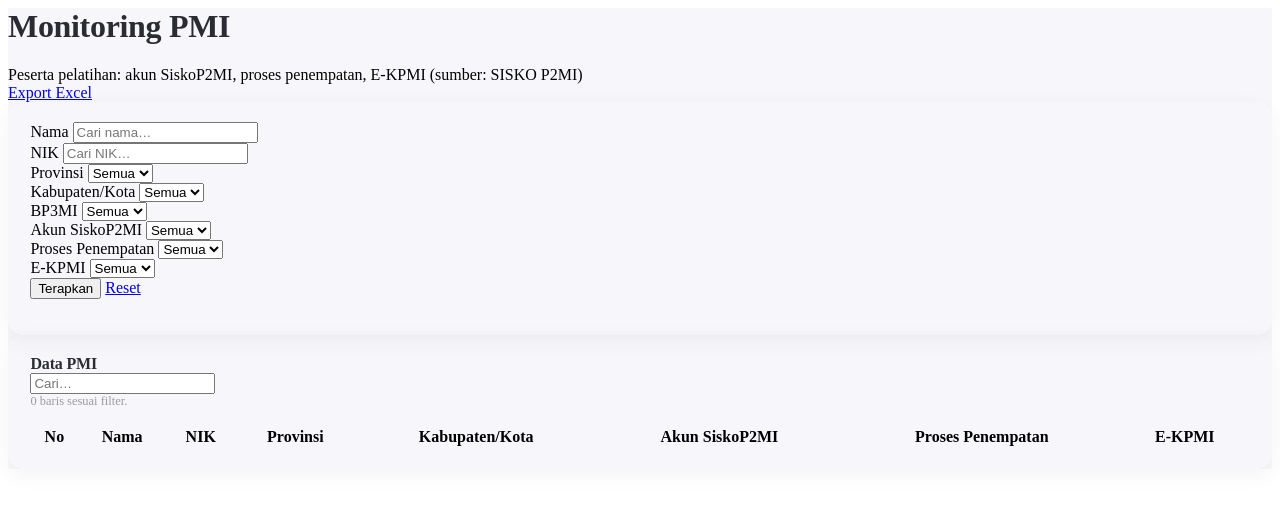
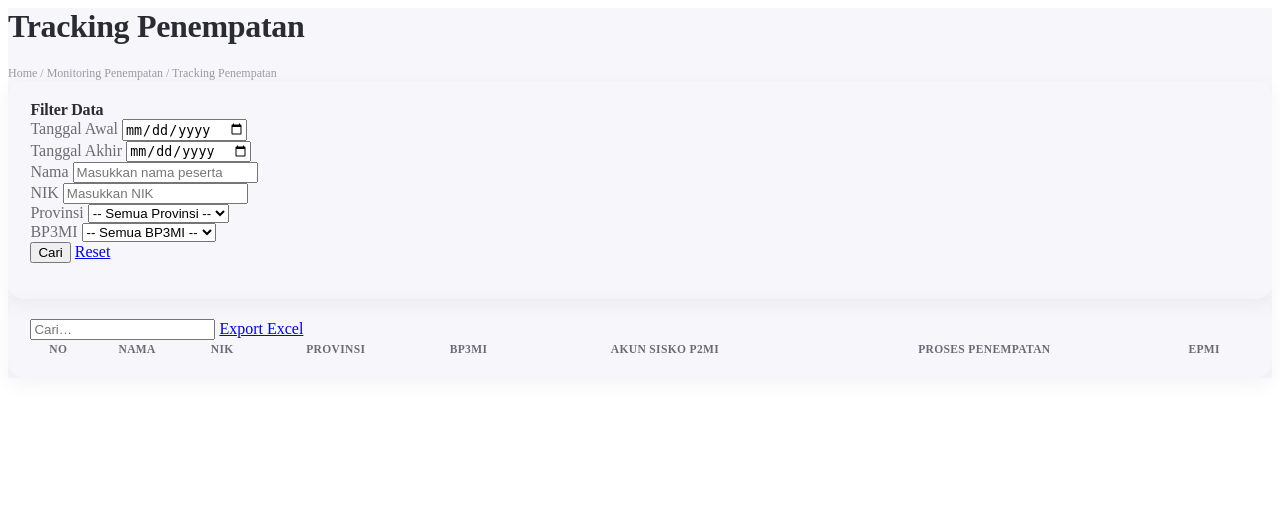
Before and after one commit to nrizal90/dashboard-peta, a CodeIgniter app: the page made by application/views/dashboard/monitoring_pmi.php in a window 1280 px wide. Shown: the top 508 px of the page. Run offline with CodeIgniter, Linux system fonts and the light colour scheme; lists and menus that the app fills with data are empty.

Commit message:
Add version 2 support for Monitoring PMI; update routes, controller, view, and sidebar

```diff
--- a/application/config/routes.php
+++ b/application/config/routes.php
@@ -80,6 +80,8 @@ $route['penempatan-v2']        = 'dashboard/penempatan/2';
 $route['penempatan-v2/export'] = 'dashboard/penempatan_export/2';
 $route['monitoring-pmi']        = 'dashboard/monitoring_pmi';
 $route['monitoring-pmi/export'] = 'dashboard/monitoring_pmi_export';
+$route['monitoring-pmi-v2']        = 'dashboard/monitoring_pmi/2';
+$route['monitoring-pmi-v2/export'] = 'dashboard/monitoring_pmi_export/2';
 
 // Menu "Daftar Pendataan" (tabel lembaga + export)
 $route['daftar-pendataan']        = 'dashboard/daftar_pendataan';
--- a/application/views/dashboard/monitoring_pmi.php
+++ b/application/views/dashboard/monitoring_pmi.php
@@ -1,16 +1,23 @@
 <?php
 /**
- * Monitoring PMI — tabel peserta pelatihan + flag akun / proses penempatan / E-KPMI.
- * Sumber: DB SISKO P2MI via Vokasi_repo::pmiRows(). Filter GET berlaku ke tabel & export.
+ * Tracking Penempatan — tabel peserta pelatihan + flag akun / proses penempatan / E-PMI.
+ * Sumber: DB SISKO P2MI via Vokasi_repo::pmiRows($filter, $versi). Filter GET berlaku ke tabel & export.
+ * Versi 2 (M_PMI_VOKASI) tidak punya penyelenggara → filter & kolom BP3MI disembunyikan.
  */
 $rows    = isset($rows) ? $rows : array();
 $options = isset($options) ? $options : array();
 $filter  = isset($filter) ? $filter : array();
+$v2      = isset($versi) && (int) $versi === 2;
+$base    = $v2 ? 'monitoring-pmi-v2' : 'monitoring-pmi';
 $fv      = function ($k) use ($filter) { return isset($filter[$k]) ? $filter[$k] : ''; };
-$yn      = function ($v) { return $v ? '<span class="badge badge-success">Ya</span>' : '<span class="badge badge-light">Tidak</span>'; };
-$selects = array('provinsi' => 'Provinsi', 'kabupaten' => 'Kabupaten/Kota', 'bp3mi' => 'BP3MI');
-$flags   = array('has_akun' => 'Akun SiskoP2MI', 'has_pen' => 'Proses Penempatan', 'has_epmi' => 'E-KPMI');
-$exportUrl = site_url('monitoring-pmi/export') . ($filter ? '?' . http_build_query($filter) : '');
+$flag    = function ($v) {
+	return $v
+		? '<span class="dg-flag yes" title="Ya"><i class="fas fa-check"></i></span>'
+		: '<span class="dg-flag no" title="Tidak"><i class="fas fa-times"></i></span>';
+};
+$selects = array('provinsi' => array('Provinsi', '-- Semua Provinsi --'));
+if ( ! $v2) { $selects['bp3mi'] = array('BP3MI', '-- Semua BP3MI --'); }
+$exportUrl = site_url($base . '/export') . ($filter ? '?' . http_build_query($filter) : '');
 ?>
 
 <style>
@@ -18,57 +25,62 @@ $exportUrl = site_url('monitoring-pmi/export') . ($filter ? '?' . http_build_que
 	.dg-card { border: 0; border-radius: 1rem; box-shadow: 0 6px 22px rgba(0,0,0,.05); }
 	.dg-card .card-body { padding: 1.25rem 1.4rem; }
 	.dg-title { font-weight: 800; color: #2b2b33; letter-spacing: -.01em; }
-	.dg-sub { color: #9a9aa6; font-size: .78rem; margin-bottom: 1rem; }
+	.dg-crumb { color: #9a9aa6; font-size: .75rem; }
+	.dg-wrap label.small { color: #6b6b76 !important; }
+	#tblPmi thead th { font-size: .72rem; text-transform: uppercase; letter-spacing: .03em; color: #6b6b76; }
+	#tblPmi td, #tblPmi th { vertical-align: middle; }
+	.dg-flag {
+		display: inline-flex; align-items: center; justify-content: center;
+		width: 26px; height: 26px; border-radius: 50%; font-size: .75rem;
+	}
+	.dg-flag.yes { background: var(--dg-gold-light); color: var(--dg-gold-deep); }
+	.dg-flag.no  { background: #f1f1f5; color: #b0b0bc; }
 </style>
 
 <div class="container-fluid dg-wrap py-2">
 
-	<div class="d-sm-flex align-items-center justify-content-between mb-3">
-		<div>
-			<h1 class="h4 dg-title mb-1">Monitoring PMI</h1>
-			<div class="text-muted small">Peserta pelatihan: akun SiskoP2MI, proses penempatan, E-KPMI (sumber: SISKO P2MI)</div>
-		</div>
-		<a href="<?= $exportUrl ?>" class="btn btn-sm btn-warning font-weight-bold mt-2 mt-sm-0">
-			<i class="fas fa-file-excel mr-1"></i> Export Excel
-		</a>
+	<div class="mb-3">
+		<h1 class="h4 dg-title mb-1">Tracking Penempatan<?= $v2 ? ' <span class="badge badge-warning align-middle">Versi 2</span>' : '' ?></h1>
+		<div class="dg-crumb">Home / Monitoring Penempatan / Tracking Penempatan</div>
 	</div>
 
 	<!-- ===== FILTER (GET) — berlaku untuk tabel dan export ===== -->
 	<div class="card dg-card mb-4">
 		<div class="card-body py-3">
-			<form method="get" class="form-row align-items-end">
-				<div class="col-lg-2 col-md-4 col-sm-6 col-12 mb-2">
-					<label class="small font-weight-bold text-muted mb-1" for="f_nama">Nama</label>
-					<input type="text" class="form-control form-control-sm" id="f_nama" name="nama" value="<?= html_escape($fv('nama')) ?>" placeholder="Cari nama…">
+			<div class="dg-title h6 mb-3">Filter Data</div>
+			<form method="get">
+				<div class="form-row">
+					<div class="col-md-4 col-sm-6 col-12 mb-2">
+						<label class="small font-weight-bold mb-1" for="f_tgl_awal">Tanggal Awal</label>
+						<input type="date" class="form-control form-control-sm" id="f_tgl_awal" name="tgl_awal" value="<?= html_escape($fv('tgl_awal')) ?>">
 					</div>
-				<div class="col-lg-2 col-md-4 col-sm-6 col-12 mb-2">
-					<label class="small font-weight-bold text-muted mb-1" for="f_nik">NIK</label>
-					<input type="text" class="form-control form-control-sm" id="f_nik" name="nik" value="<?= html_escape($fv('nik')) ?>" placeholder="Cari NIK…">
+					<div class="col-md-4 col-sm-6 col-12 mb-2">
+						<label class="small font-weight-bold mb-1" for="f_tgl_akhir">Tanggal Akhir</label>
+						<input type="date" class="form-control form-control-sm" id="f_tgl_akhir" name="tgl_akhir" value="<?= html_escape($fv('tgl_akhir')) ?>">
 					</div>
-				<?php foreach ($selects as $key => $label): ?>
-				<div class="col-lg-2 col-md-4 col-sm-6 col-12 mb-2">
-					<label class="small font-weight-bold text-muted mb-1" for="f_<?= $key ?>"><?= $label ?></label>
+					<div class="col-md-4 col-sm-6 col-12 mb-2">
+						<label class="small font-weight-bold mb-1" for="f_nama">Nama</label>
+						<input type="text" class="form-control form-control-sm" id="f_nama" name="nama" value="<?= html_escape($fv('nama')) ?>" placeholder="Masukkan nama peserta">
+					</div>
+					<div class="col-md-4 col-sm-6 col-12 mb-2">
+						<label class="small font-weight-bold mb-1" for="f_nik">NIK</label>
+						<input type="text" class="form-control form-control-sm" id="f_nik" name="nik" value="<?= html_escape($fv('nik')) ?>" placeholder="Masukkan NIK">
+					</div>
+					<?php foreach ($selects as $key => $s): ?>
+					<div class="col-md-4 col-sm-6 col-12 mb-2">
+						<label class="small font-weight-bold mb-1" for="f_<?= $key ?>"><?= $s[0] ?></label>
 						<select class="form-control form-control-sm" id="f_<?= $key ?>" name="<?= $key ?>">
-						<option value="">Semua</option>
+							<option value=""><?= $s[1] ?></option>
 							<?php foreach ((isset($options[$key]) ? $options[$key] : array()) as $v): ?>
 							<option value="<?= html_escape($v) ?>"<?= $fv($key) === $v ? ' selected' : '' ?>><?= html_escape($v) ?></option>
 							<?php endforeach; ?>
 						</select>
 					</div>
 					<?php endforeach; ?>
-				<?php foreach ($flags as $key => $label): ?>
-				<div class="col-lg-2 col-md-4 col-sm-6 col-12 mb-2">
-					<label class="small font-weight-bold text-muted mb-1" for="f_<?= $key ?>"><?= $label ?></label>
-					<select class="form-control form-control-sm" id="f_<?= $key ?>" name="<?= $key ?>">
-						<option value="">Semua</option>
-						<option value="1"<?= $fv($key) === '1' ? ' selected' : '' ?>>Ya</option>
-						<option value="0"<?= $fv($key) === '0' ? ' selected' : '' ?>>Tidak</option>
-					</select>
 				</div>
-				<?php endforeach; ?>
-				<div class="col-lg-2 col-12 mb-2">
-					<button type="submit" class="btn btn-sm btn-warning font-weight-bold mr-1"><i class="fas fa-filter mr-1"></i> Terapkan</button>
-					<a href="<?= site_url('monitoring-pmi') ?>" class="btn btn-sm btn-light">Reset</a>
+				<div class="mt-2">
+					<button type="submit" class="btn btn-sm btn-warning font-weight-bold mr-1"><i class="fas fa-search mr-1"></i> Cari</button>
+					<a href="<?= site_url($base) ?>" class="btn btn-sm btn-light">Reset</a>
 				</div>
 			</form>
 		</div>
@@ -77,15 +89,20 @@ $exportUrl = site_url('monitoring-pmi/export') . ($filter ? '?' . http_build_que
 	<!-- ===== TABEL ===== -->
 	<div class="card dg-card mb-4">
 		<div class="card-body">
-			<div class="d-flex justify-content-between align-items-center mb-1">
-				<div class="dg-title h6 mb-0">Data PMI</div>
+			<div class="d-flex justify-content-between align-items-center mb-3">
 				<input type="search" class="form-control form-control-sm w-auto" id="tCari" placeholder="Cari…">
+				<a href="<?= $exportUrl ?>" class="btn btn-sm btn-warning font-weight-bold">
+					<i class="fas fa-file-excel mr-1"></i> Export Excel
+				</a>
 			</div>
-			<div class="dg-sub"><?= number_format(count($rows), 0, ',', '.') ?> baris sesuai filter.</div>
 			<div class="table-responsive">
 				<table class="table table-sm table-hover" id="tblPmi" style="width:100%">
 					<thead class="thead-light">
-						<tr><th>No</th><th>Nama</th><th>NIK</th><th>Provinsi</th><th>Kabupaten/Kota</th><th>Akun SiskoP2MI</th><th>Proses Penempatan</th><th>E-KPMI</th></tr>
+						<tr>
+							<th>No</th><th>Nama</th><th>NIK</th><th>Provinsi</th>
+							<?php if ( ! $v2): ?><th>BP3MI</th><?php endif; ?>
+							<th class="text-center">Akun Sisko P2MI</th><th class="text-center">Proses Penempatan</th><th class="text-center">EPMI</th>
+						</tr>
 					</thead>
 					<tbody>
 					<?php foreach ($rows as $i => $r): ?>
@@ -94,10 +111,10 @@ $exportUrl = site_url('monitoring-pmi/export') . ($filter ? '?' . http_build_que
 							<td><?= html_escape($r['nama']) ?></td>
 							<td><?= html_escape($r['nik']) ?></td>
 							<td><?= html_escape($r['provinsi']) ?></td>
-							<td><?= html_escape($r['kabupaten']) ?></td>
-							<td><?= $yn($r['has_akun']) ?></td>
-							<td><?= $yn($r['has_pen']) ?></td>
-							<td><?= $yn($r['has_epmi']) ?></td>
+							<?php if ( ! $v2): ?><td><?= html_escape($r['bp3mi']) ?></td><?php endif; ?>
+							<td class="text-center" data-order="<?= (int) $r['has_akun'] ?>"><?= $flag($r['has_akun']) ?></td>
+							<td class="text-center" data-order="<?= (int) $r['has_pen'] ?>"><?= $flag($r['has_pen']) ?></td>
+							<td class="text-center" data-order="<?= (int) $r['has_epmi'] ?>"><?= $flag($r['has_epmi']) ?></td>
 						</tr>
 					<?php endforeach; ?>
 					</tbody>
@@ -124,10 +141,11 @@ window.addEventListener('load', function () {
 				order: [[0, 'asc']],
 				language: {
 					lengthMenu: 'Tampil _MENU_ baris',
-					info: 'Menampilkan _START_–_END_ dari _TOTAL_ baris',
+					info: 'Menampilkan _START_–_END_ dari _TOTAL_ data',
 					infoFiltered: '(disaring dari _MAX_)',
 					infoEmpty: 'Tidak ada data',
 					zeroRecords: 'Tidak ada data yang cocok',
+					emptyTable: 'Tidak ada data',
 					paginate: { previous: '‹', next: '›' }
 				},
 				dom: "<'row'<'col-sm-12'tr>><'row'<'col-sm-5'i><'col-sm-7'p>>"
--- a/application/views/templates/sidebar.php
+++ b/application/views/templates/sidebar.php
@@ -27,6 +27,7 @@
 				['penempatan', 'penempatan', 'Dashboard'],
 				['penempatan-v2', 'penempatan-v2', 'Dashboard (Versi 2)'],
 				['monitoring-pmi', 'monitoring-pmi', 'Tracking Penempatan'],
+				['monitoring-pmi-v2', 'monitoring-pmi-v2', 'Tracking Penempatan (Versi 2)'],
 			]],
 		];
 		foreach ($menus as $m):
```
Also changed, not shown: application/controllers/Dashboard.php (+17 -9 lines), application/libraries/Vokasi_repo.php (+48 -24 lines). Lines whose indentation alone changed are shown as unchanged.
